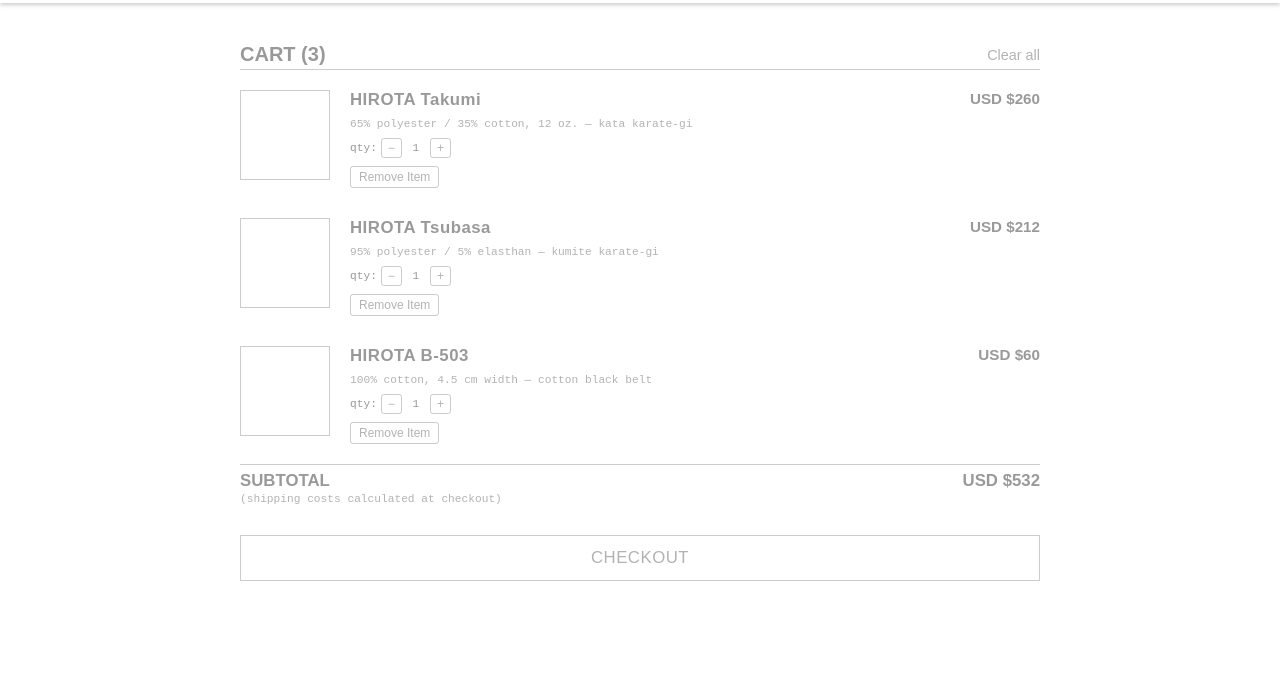
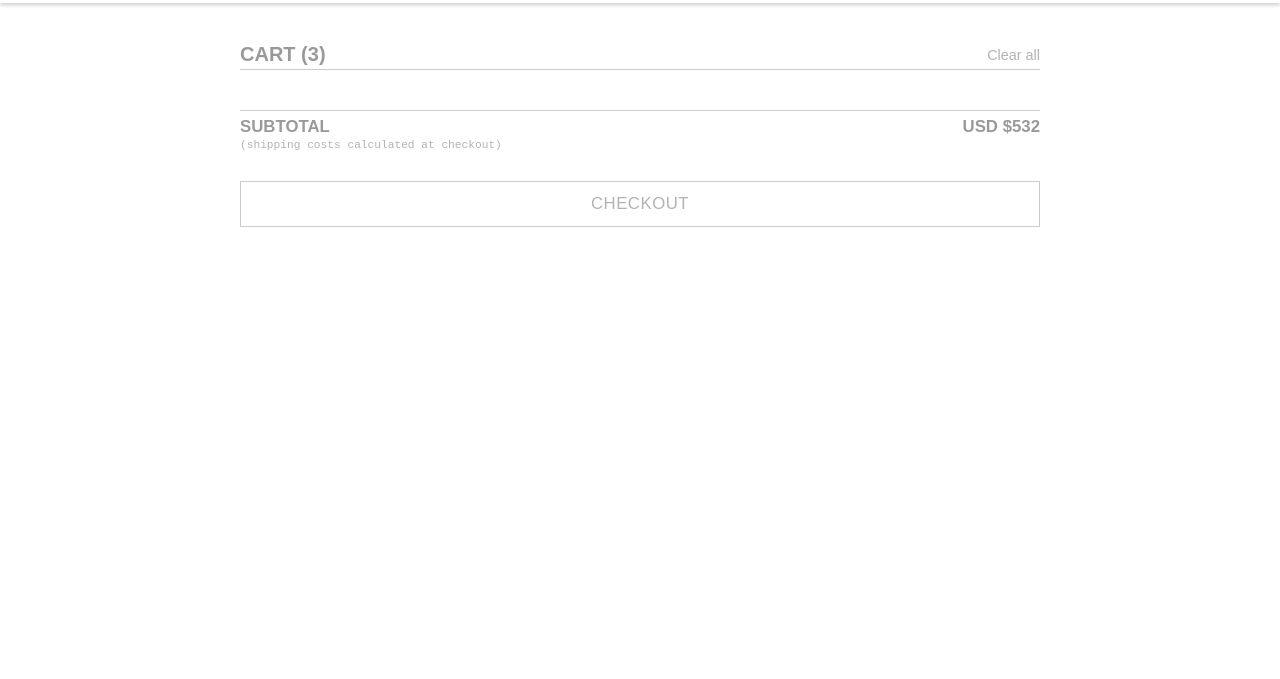
Before and after one commit to valentin-rack/hirota-js, a plain HTML site: page html/cart.html in a window 1280 px wide. Shown: the part 31-710 px from the top of the page. Drawn offline with Linux system fonts and the light colour scheme.

Commit message:
HIROTA 2.0 v0.3 - feat: add to cart + localStorage

```diff
--- a/html/cart.html
+++ b/html/cart.html
@@ -41,8 +41,9 @@
     <!-- Items del carro -->
     <section class="cart-items">
 
-      <!-- Producto 1 -->
-      <article class="cart-item">
+      <!-- ÍTEMS DEL CARRO renderizadas por cart.js -->
+
+      <!-- <article class="cart-item">
         <div class="cart-item-img-wrapper">
           <img src="../images/white.png" alt="HIROTA Takumi" class="cart-item-img">
         </div>
@@ -62,54 +63,7 @@
         </div>
 
         <span class="cart-item-price">USD $260</span>
-
-      </article>
-
-      <!-- Producto 2 -->
-      <article class="cart-item">
-        <div class="cart-item-img-wrapper">
-          <img src="../images/white.png" alt="HIROTA Tsubasa" class="cart-item-img">
-        </div>
-
-        <div class="cart-item-info">
-          <h2 class="cart-item-title">HIROTA Tsubasa</h2>
-          <p class="cart-item-details">95% polyester / 5% elasthan — kumite karate-gi</p>
-
-          <div class="cart-item-qty">
-            <span>qty:</span>
-            <button class="btn-qty">−</button>
-            <span class="qty-value">1</span>
-            <button class="btn-qty">+</button>
-          </div>
-
-          <button class="btn-remove">Remove Item</button>
-        </div>
-
-        <span class="cart-item-price">USD $212</span>
-      </article>
-
-      <!-- Producto 3 -->
-      <article class="cart-item">
-        <div class="cart-item-img-wrapper">
-          <img src="../images/white.png" alt="HIROTA B-503" class="cart-item-img">
-        </div>
-
-        <div class="cart-item-info">
-          <h2 class="cart-item-title">HIROTA B-503</h2>
-          <p class="cart-item-details">100% cotton, 4.5 cm width — cotton black belt</p>
-
-          <div class="cart-item-qty">
-            <span>qty:</span>
-            <button class="btn-qty">−</button>
-            <span class="qty-value">1</span>
-            <button class="btn-qty">+</button>
-          </div>
-
-          <button class="btn-remove">Remove Item</button>
-        </div>
-
-        <span class="cart-item-price">USD $60</span>
-      </article>
+      </article> -->
 
     </section>
 
```
Also changed, not shown: js/catalog.js (+34 -0 lines).
